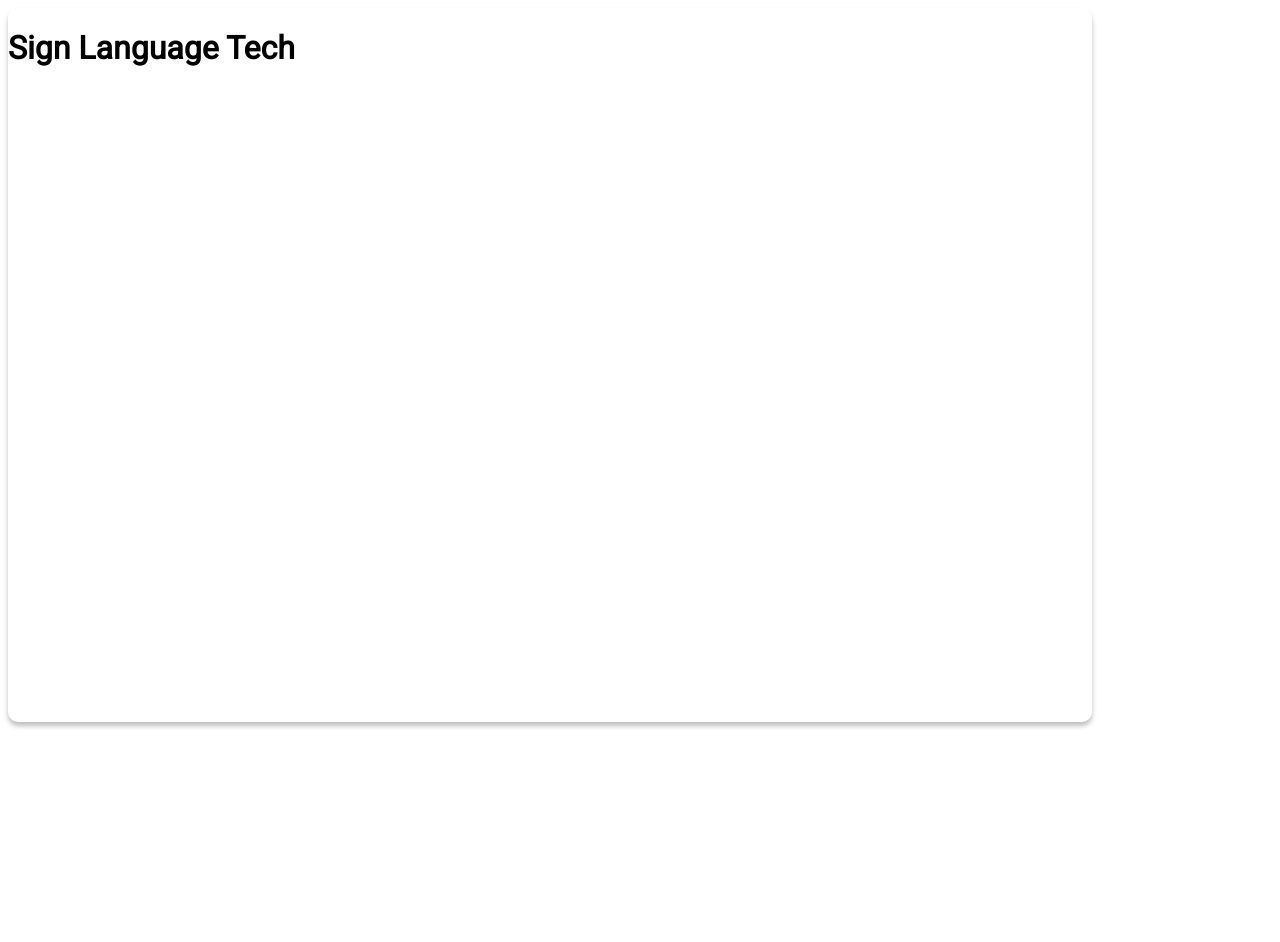
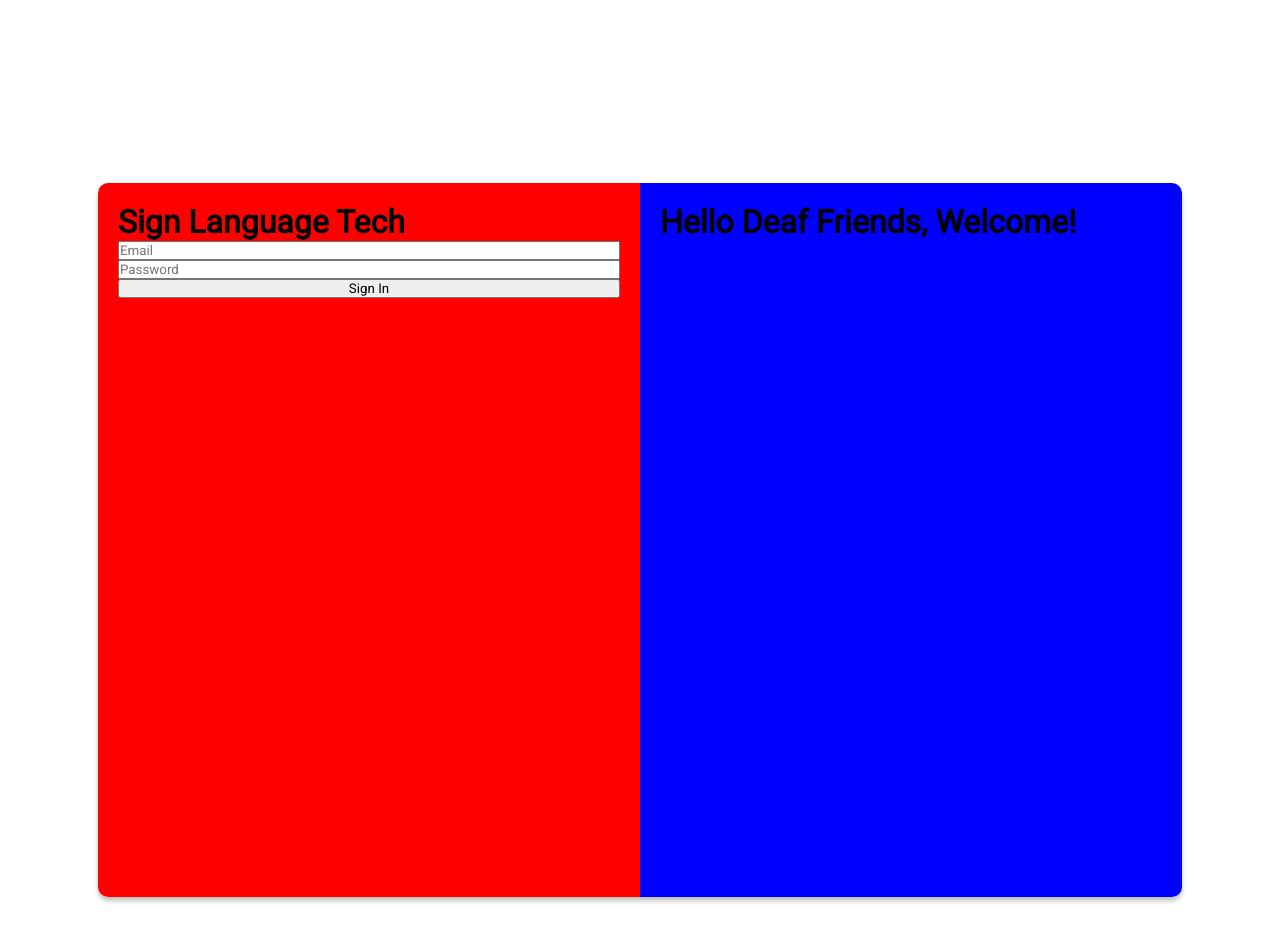
Before and after one commit to miladvafaeifard/slt-login-page, a website: page index.html in a window 1280 px wide. Before the commit the page ends 800 px from the top, so only its background shows below. Drawn offline with Linux system fonts and the light colour scheme.

Commit message:
Stylize left and right columns a bit more clear

```diff
--- a/index.html
+++ b/index.html
@@ -9,7 +9,21 @@
   </head>
   <body>
     <div class="container">
-      <h1>Sign Language Tech</h1>
+      <div class="signin-container">
+        <div class="left-column">
+          <form action="#" class="form">
+            <h1>Sign Language Tech</h1>
+            <input type="email" placeholder="Email" />
+            <input type="password" placeholder="Password" />
+            <button>Sign In</button>
+          </form>
+        </div>
+        <div class="right-column">
+          <div class="content">
+            <h1>Hello Deaf Friends, Welcome!</h1>
+          </div>
+        </div>
+      </div>
     </div>
   </body>
 </html>
--- a/styles.css
+++ b/styles.css
@@ -2,14 +2,47 @@
 
 * {
   font-family: "Roboto", sans-serif;
+  padding: 0;
+  margin: 0;
+  box-sizing: border-box;
 }
 
 .container {
+  display: flex;
+  align-items: center;
+  justify-content: center;
+  height: 1080px;
+}
+
+.signin-container {
   width: 1084px;
   height: 714px;
   background-color: white;
-  display: block;
+  display: flex;
   position: absolute;
   box-shadow: 0 4px 5px rgba(0, 0, 0, 0.25);
   border-radius: 10px;
+  flex-wrap: wrap;
+  overflow: hidden;
 }
+
+.left-column {
+  /* display: block; */
+  /* position: relative; */
+  background-color: red;
+  flex-basis: 50%;
+  padding: 20px;
+}
+
+.right-column {
+  /* display: block; */
+  /* position: relative; */
+  padding: 20px;
+  background-color: blue;
+  flex-basis: 50%;
+}
+
+.form {
+  display: flex;
+  flex-direction: column;
+}
```
